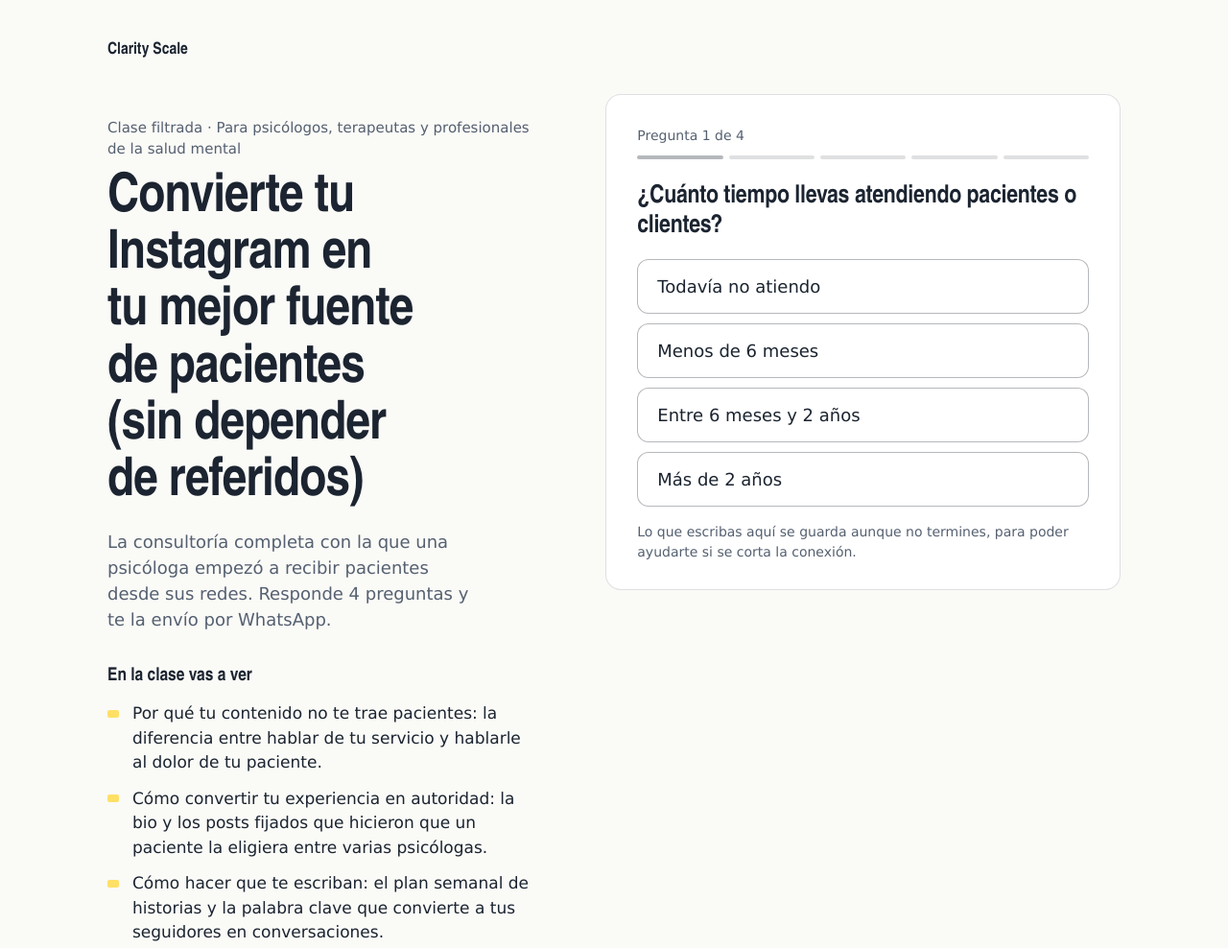
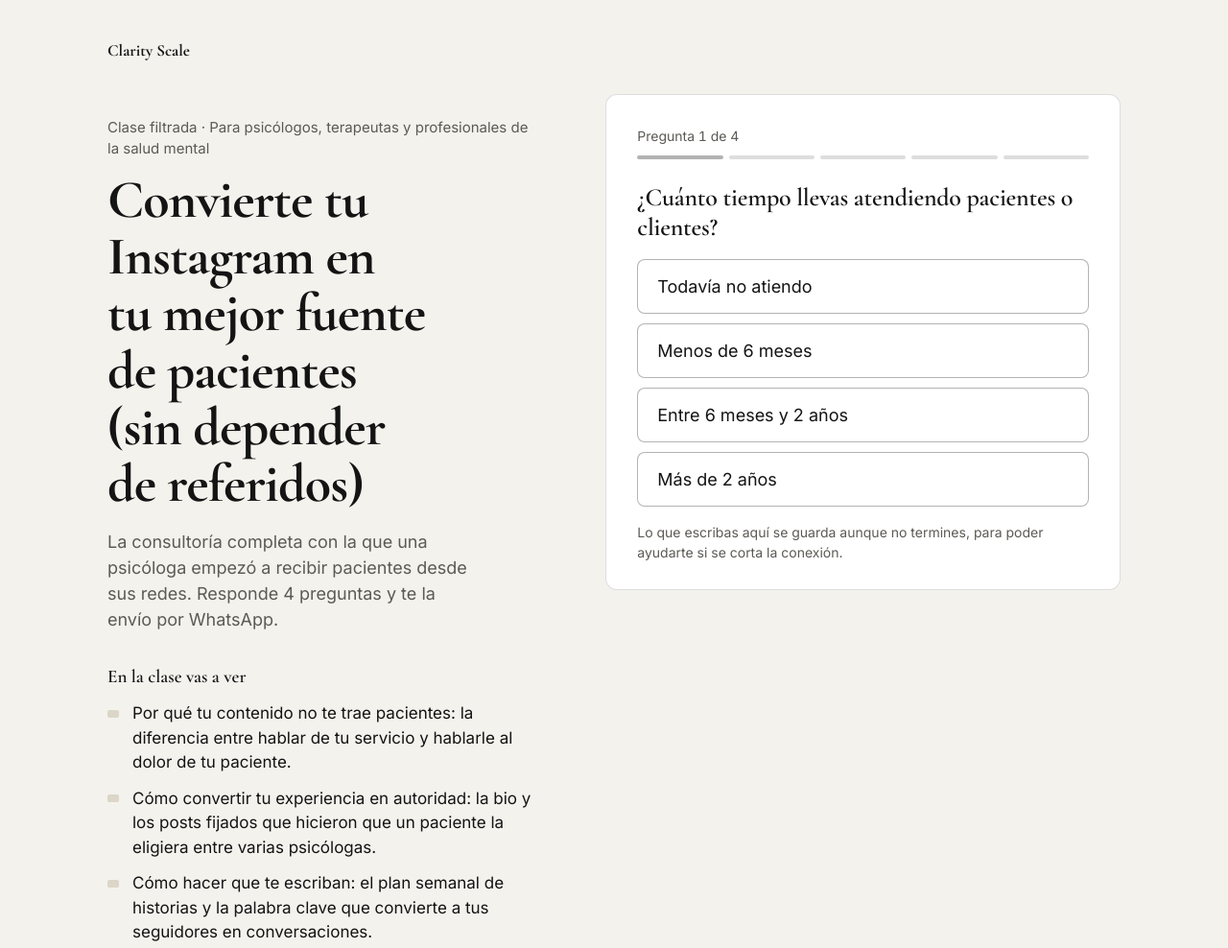
Before and after one commit to clarityscale-prueba/clarityscale-prueba.github.io, a plain HTML site: page index.html in a window 1280 px wide. Shown: the whole page at 96% size. Drawn offline with nearby package versions, Linux system fonts and the light colour scheme.

Commit message:
Update estilos.css

```diff
--- a/estilos.css
+++ b/estilos.css
@@ -4,19 +4,19 @@
   (si cambias las tipografías, cambia también el enlace <link> en index.html y gracias.html).
 */
 :root {
-  --papel: #FAFAF7;          /* fondo de la página */
+  --papel: #F4F2ED;          /* fondo de la página: hueso cálido */
   --superficie: #FFFFFF;     /* fondo de la tarjeta del cuestionario */
-  --tinta: #1B2430;          /* texto principal */
-  --tinta-suave: #556070;    /* texto secundario */
-  --accion: #2747C9;         /* botones principales */
+  --tinta: #141414;          /* texto principal: casi negro */
+  --tinta-suave: #5C5A54;    /* texto secundario: gris piedra */
+  --accion: #141414;         /* botones principales: negro */
   --accion-texto: #FFFFFF;   /* texto sobre los botones */
-  --marcador: #FFE066;       /* resaltado de la respuesta elegida */
-  --whatsapp: #128C4A;       /* botón de WhatsApp */
+  --marcador: #DCD6C8;       /* resaltado de la respuesta elegida: piedra clara */
+  --whatsapp: #0E7A3E;       /* botón de WhatsApp */
   --error: #B42318;
 
-  --fuente-titulo: "Familjen Grotesk", "Arial Narrow", sans-serif;
-  --fuente-texto: "Atkinson Hyperlegible", Verdana, sans-serif;
-  --radio: 12px;
+  --fuente-titulo: "Cormorant Garamond", Georgia, serif;
+  --fuente-texto: "Inter", Arial, sans-serif;
+  --radio: 8px;
 }
 
 /* ---------- Base (no necesitas tocar de aquí para abajo) ---------- */
```
